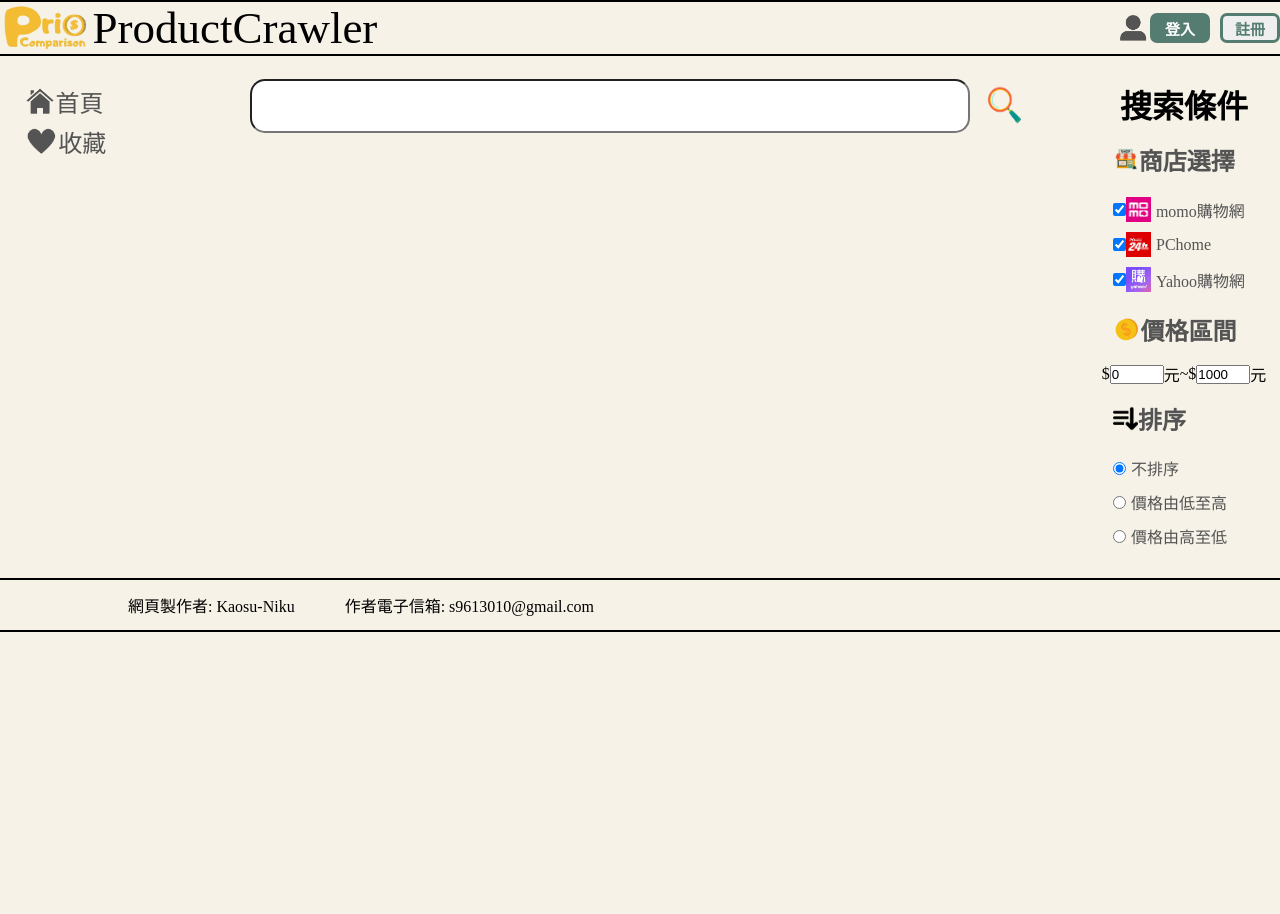
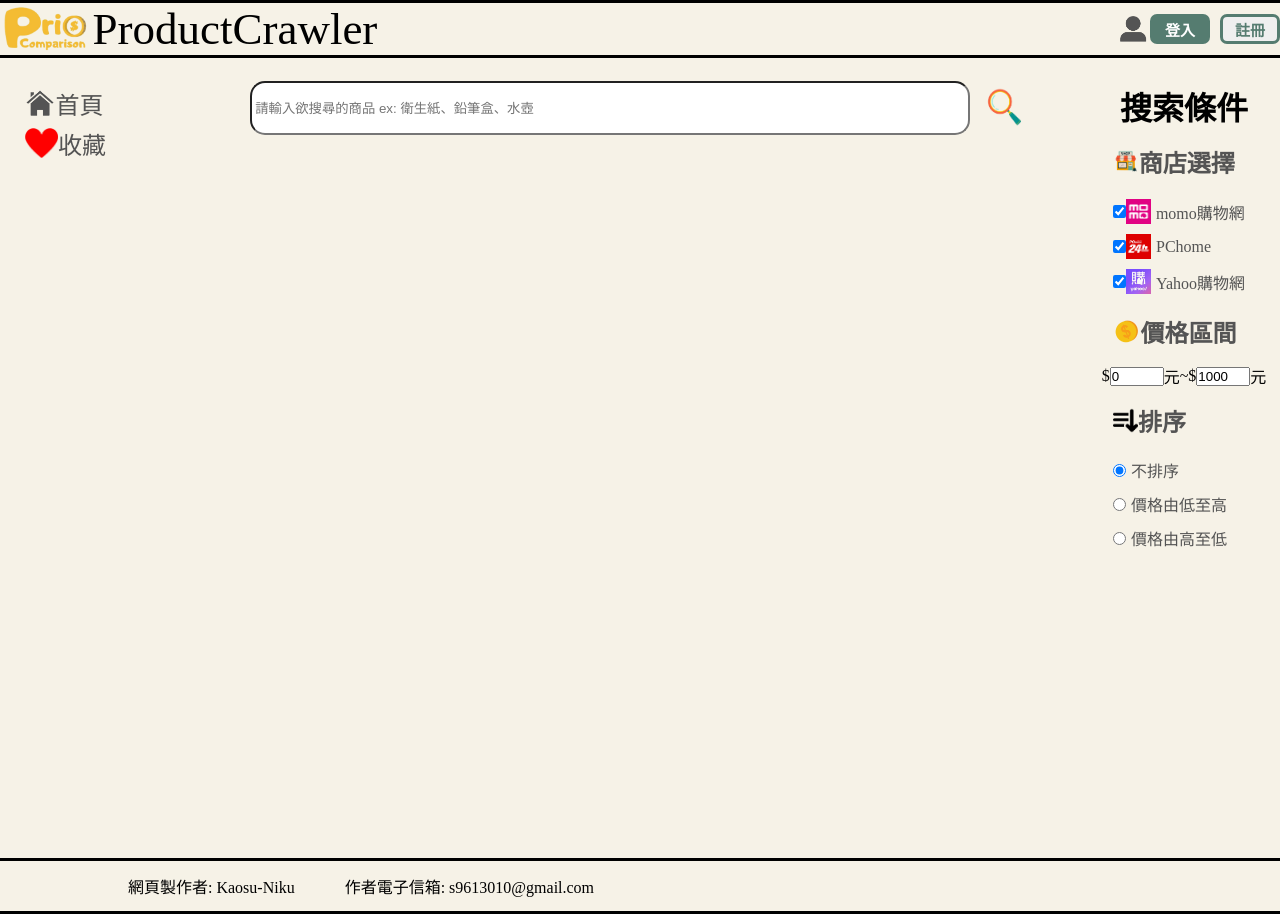
Before and after one commit to Kaosu-Niku/ProductCrawler_Client, a React (Create React App) app: page / in a window 1280 px wide. Before the commit the page ends 800 px from the top, so only its background shows below. Built offline with nearby package versions, Linux system fonts and the light colour scheme.

Commit message:
細修CSS & 收藏功能UI完善 & 搜尋提示加入

```diff
--- a/src/App.css
+++ b/src/App.css
@@ -19,13 +19,15 @@ body{
     width: 100%;
     border-style: solid;
     border-color: black;
-    border-width: 2px;
+    border-left-width: 0;
+    border-right-width: 0;
 }
 #main{
     width: 100%;
 }
 #sidebar{
     width: 15%;
+    height: 800px;
 }
 #section{
     width: 15%;
@@ -44,5 +46,6 @@ body{
     width: 100%;
     border-style: solid;
     border-color: black;
-    border-width: 2px;
+    border-left-width: 0;
+    border-right-width: 0;
 }
--- a/src/component/Component.css
+++ b/src/component/Component.css
@@ -194,12 +194,12 @@
 }
 .product_favorite{
     position: absolute;
-    top: -275px;
+    top: -295px;
     right: 25px;
     width: 25px;
     height: 25px;
     border-width: 0;
-    background-color: transparent;
+    background-color: white;
 }
 .product_favorite_img{
     justify-content: center;
--- a/src/component/Product.js
+++ b/src/component/Product.js
@@ -1,4 +1,8 @@
+import React from 'react';
+import { useState } from "react";
+
 function Product({productData,favorite}) {
+
     //初始確認該商品是否是已收藏商品(fav)
     let fav = false
     let f = {...favorite.favoriteData}
@@ -9,6 +13,9 @@ function Product({productData,favorite}) {
             fav = true
         }
     })
+
+    const [favimg, setFavimg] = useState(() => { if(fav === true) return '/asset/favorite.png'; else return '/asset/notfavorite.png' })
+
     return (
         <div id="product">
             <div className="product_root">
@@ -26,12 +33,14 @@ function Product({productData,favorite}) {
                     <button className="product_favorite" onClick={() => {
                         if(fav === false){
                             // 該商品未加入收藏，將此商品加入收藏
+                            setFavimg('/asset/favorite.png')
                             f["Product"].push(productData)
                             favorite.setFavoriteData(f)
                             fav = true
                         }
                         else{
                             // 該商品已加入收藏，將此商品移出收藏
+                            setFavimg('/asset/notfavorite.png')
                             if(dataIndex > -1){
                                 f["Product"].splice(dataIndex,1)
                             }
@@ -39,7 +48,7 @@ function Product({productData,favorite}) {
                             fav = false
                         }
                     }}>
-                        <img className="product_favorite_img" src="/asset/favorite.png" alt="favorite"/>
+                        <img className="product_favorite_img" src={favimg} alt="favorite"/>
                     </button>
                 </div>
             </div>
--- a/src/component/Search.js
+++ b/src/component/Search.js
@@ -5,7 +5,7 @@ function Search({search}) {
     return (
     <div id="search">
         <div className="search_root flex">
-            <input className="search_item_input" value={searchKeyword} onChange={(event) => { setSearchKeyword(event.target.value) }}></input>
+            <input className="search_item_input" value={searchKeyword} onChange={(event) => { setSearchKeyword(event.target.value) }} placeholder=" 請輸入欲搜尋的商品 ex: 衛生紙、鉛筆盒、水壺"></input>
             <button className="search_item_button" onClick={() => { search(searchKeyword) }}>
                 <img className="search_item_img" src="/asset/search.png" alt="search"/>
             </button>
```
Also changed, not shown: public/asset/favorite.png, public/asset/notfavorite.png (added).
